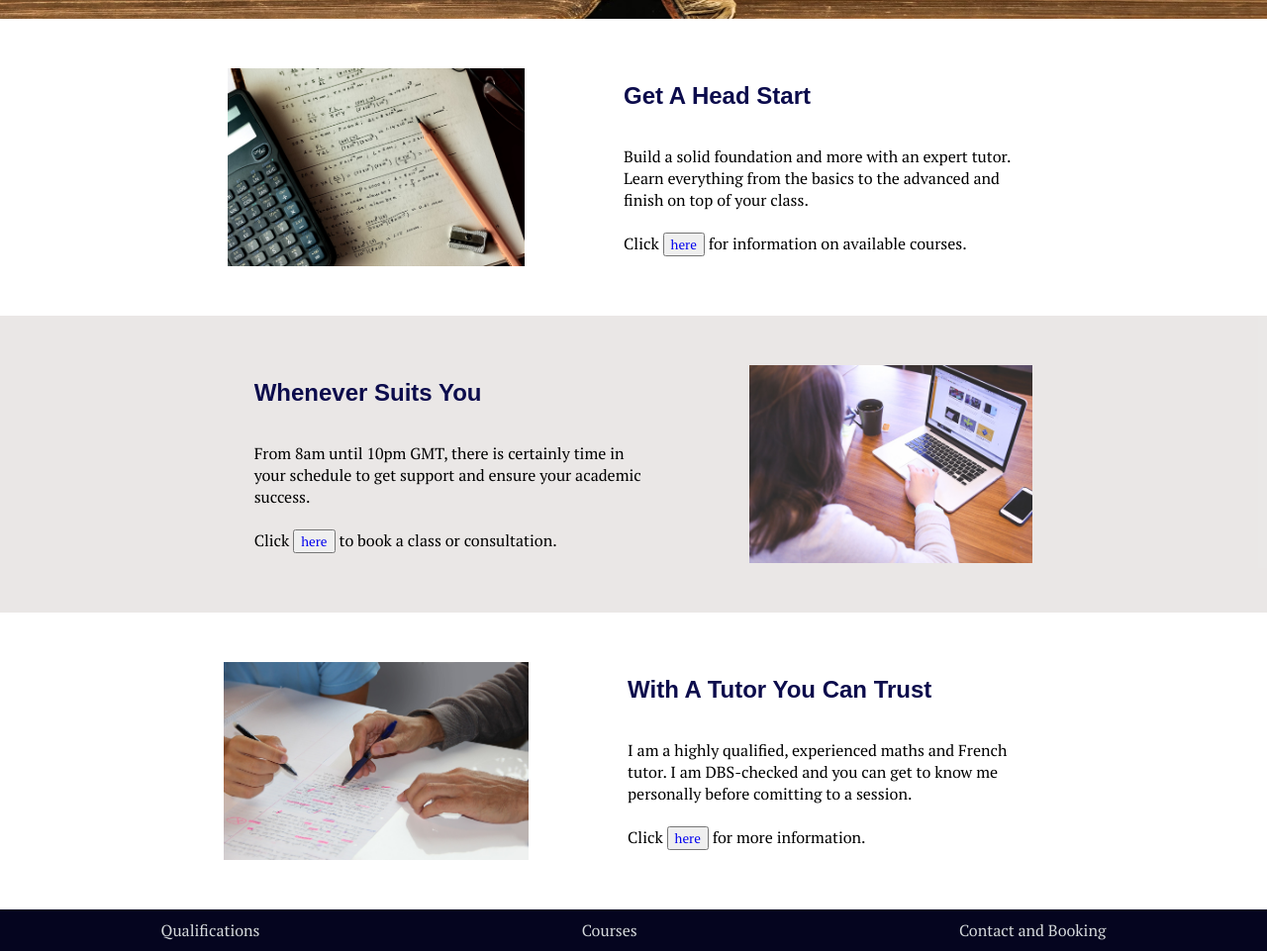
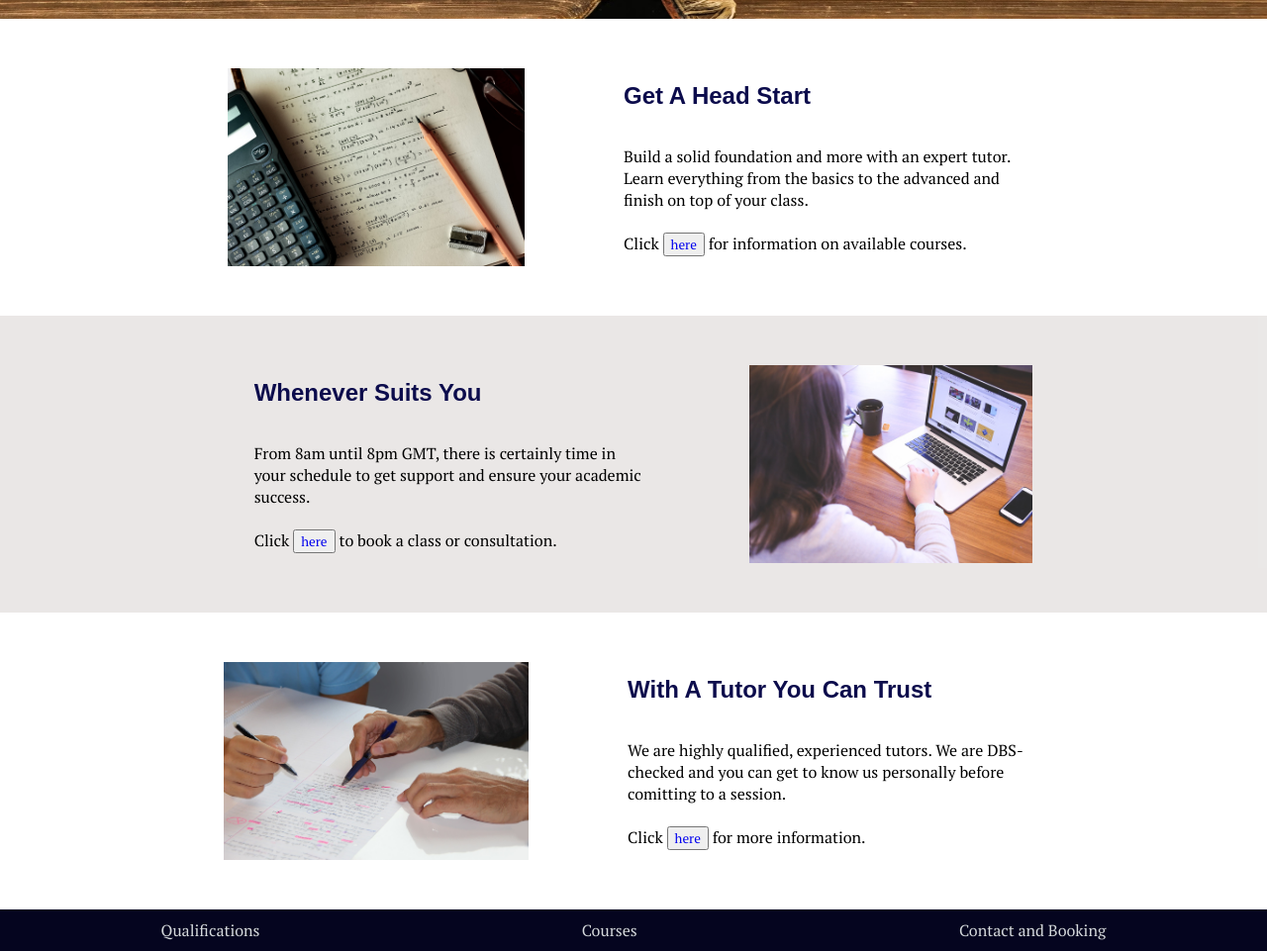
Before and after one commit to isabellewhitby/IsabelleWhitbyTutoring, a plain HTML site: page index.html in a window 1280 px wide. Shown: the part 443-1404 px from the top of the page at 99% size. Drawn offline with Linux system fonts and the light colour scheme; a web font is replaced by a local one.

Commit message:
Update index.html
Victoria update - index

```diff
--- a/index.html
+++ b/index.html
@@ -61,7 +61,7 @@
                 Whenever Suits You
             </h1>
             <p>
-                From 8am until 10pm GMT, there is certainly time in your schedule to get support and ensure your academic success.
+                From 8am until 8pm GMT, there is certainly time in your schedule to get support and ensure your academic success.
                 <br><br>
                 Click <button> <a href="Contact and Booking.html">here</a></button> to book a class or consultation.
             </p>
@@ -75,7 +75,7 @@
                 With A Tutor You Can Trust
             </h1>
             <p>
-                I am a highly qualified, experienced maths and French tutor. I am DBS-checked and you can get to know me personally before comitting to a session.
+                We are highly qualified, experienced tutors. We are DBS-checked and you can get to know us personally before comitting to a session.
                 <br><br>
                 Click <button> <a href="Our Team.html">here</a></button> for more information.
             </p>
```
